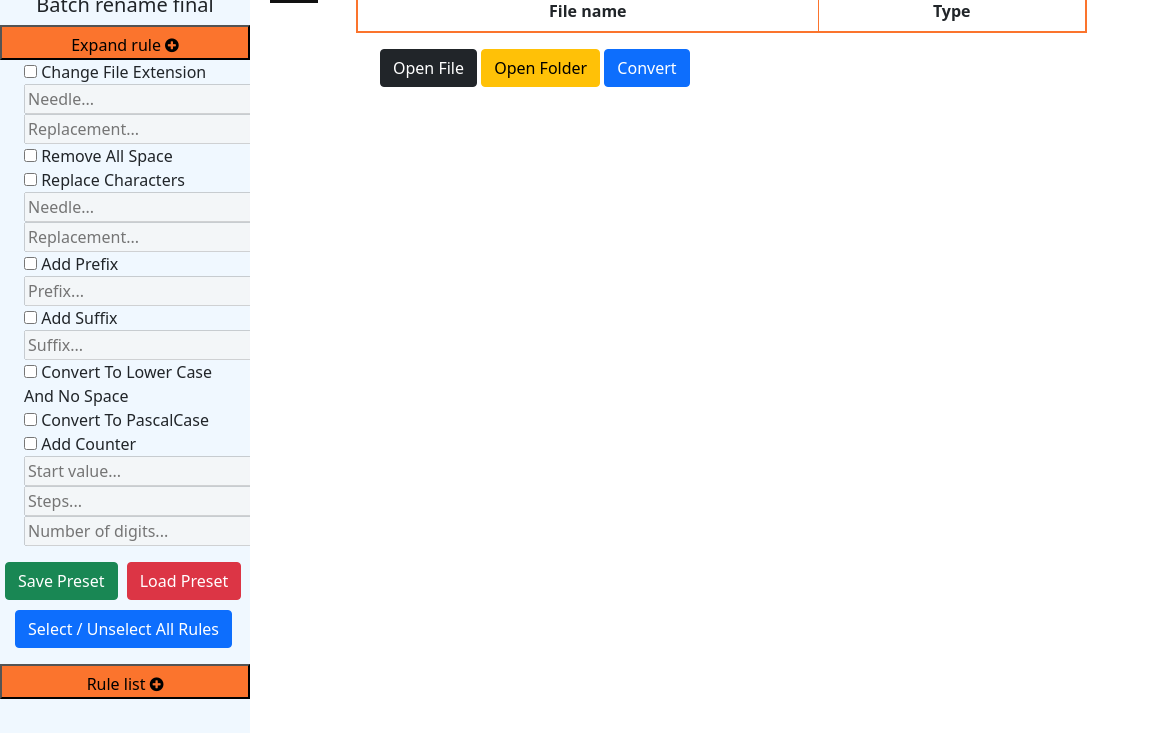
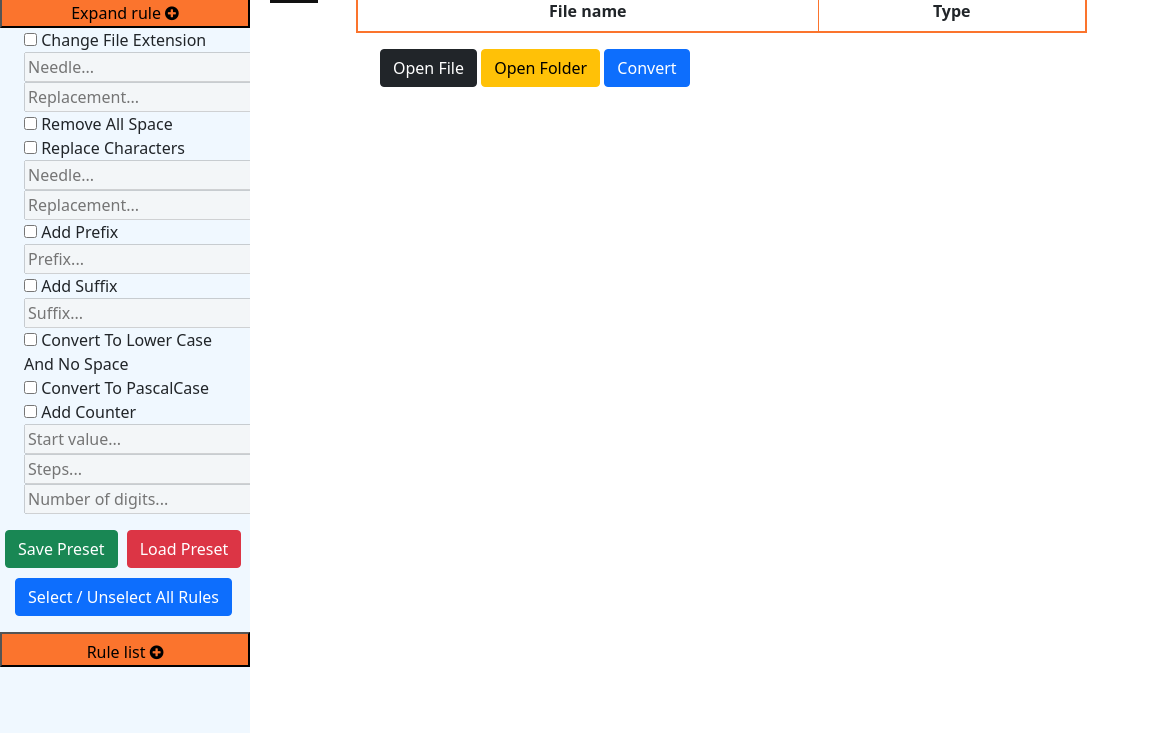
Before and after one commit to entee28/batch-rename, an Electron app: page src/index.html in a window 1400 px wide. Shown: the part 67-800 px from the top of the page, without its empty margins (0-1150 px from the left). Drawn offline with nearby package versions, Linux system fonts and the light colour scheme.

Commit message:
forget the h5

```diff
--- a/src/index.html
+++ b/src/index.html
@@ -22,7 +22,6 @@
       <div class="col-lg-3">
         <div id="sideBar" class="sidebar">
           <a href="javascript:void(0)" class="closebtn" id="close">&times;</a>
-          <h5>Batch rename final</h5>
             <div class="majorpoints">
               <button id="ruleBtn" class="accordion-collapse container-fluid btn_rule">
                 <span>Expand rule </span><i class="fa fa-plus-circle"></i></button>
```
